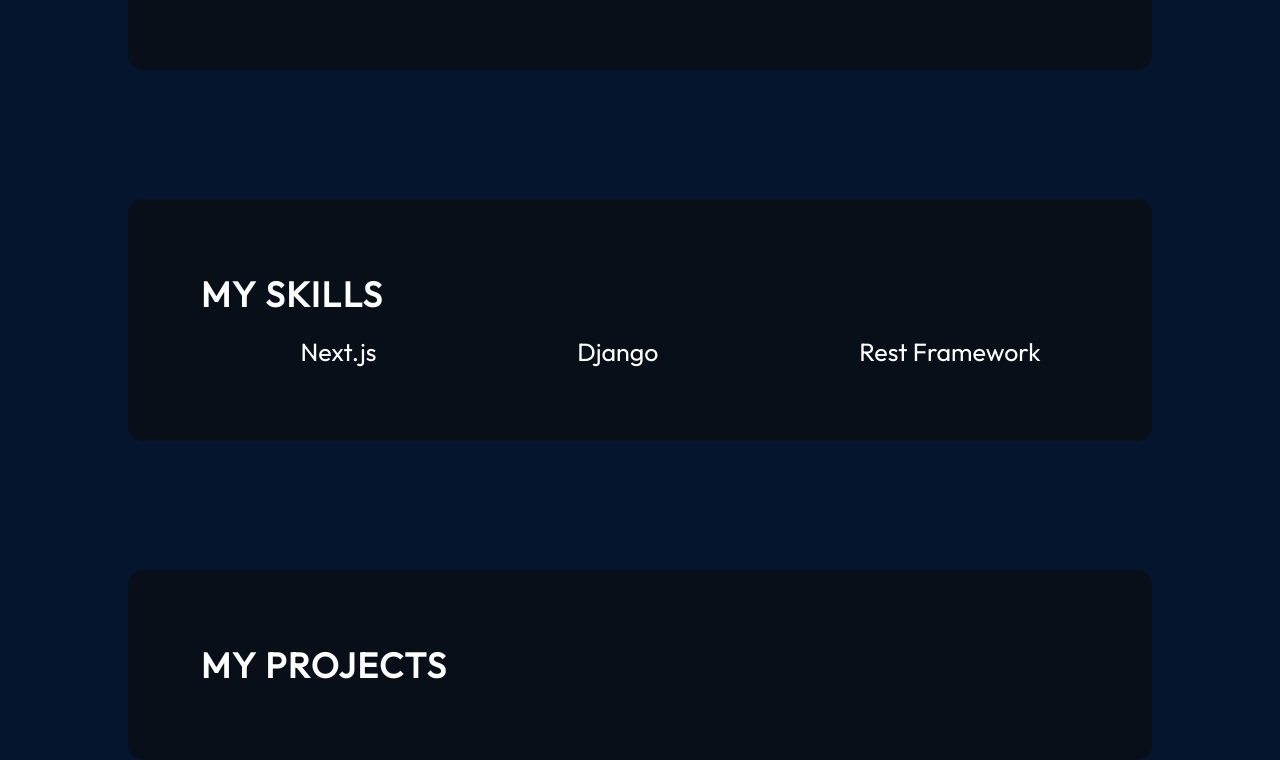
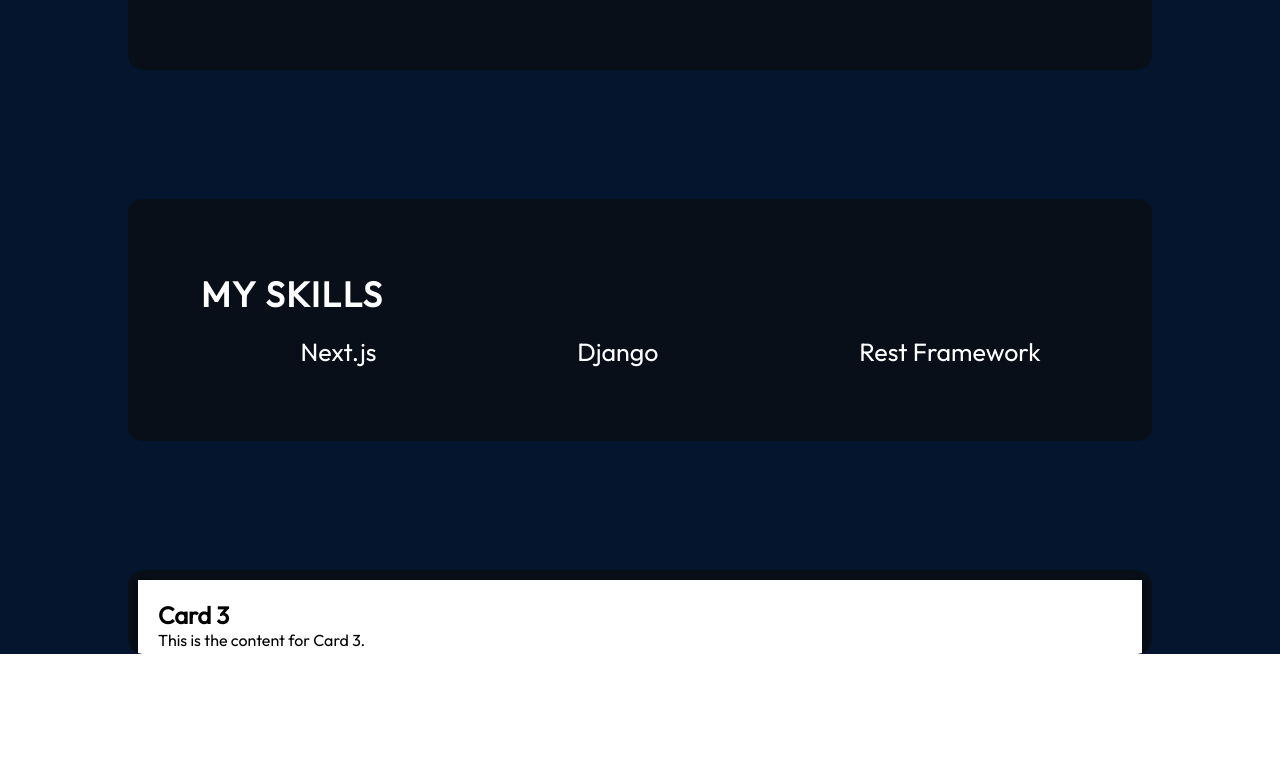
Before and after one commit to ApeX1112/portfolio, a React (Vite) app: page / in a window 1280 px wide. Shown: the part 1111-1871 px from the top of the page. After the commit the page ends 1765 px from the top, so only its background shows below. Built offline with nearby package versions, Linux system fonts and the light colour scheme.

Commit message:
projects

```diff
--- a/src/Components/Projects/Projects.css
+++ b/src/Components/Projects/Projects.css
@@ -7,7 +7,12 @@
     z-index: 1;
     margin-left: 10%;
     margin-right: 10%;
-    overflow: hidden;
+    overflow: auto;
+    padding: 20px;
+    max-height: 500px;
+    display: flex;
+    flex-direction: column;
+    align-items: center;
 }
 .projects-title{
     color:#fff;
@@ -16,3 +21,19 @@
     letter-spacing: 1.75px;
     text-transform: uppercase;
 }
+.card {
+    position: absolute;
+    top: 0;
+    left: 0;
+    right: 0;
+    background-color: white;
+    box-shadow: 0 4px 8px rgba(0,0,0,0.1);
+    margin: 10px;
+    padding: 20px;
+    transition: transform 0.3s ease-in-out;
+    height: 300px;
+  }
+
+  .card h2, .card p {
+    margin: 0;
+  }
--- a/src/Components/Projects/Projects.jsx
+++ b/src/Components/Projects/Projects.jsx
@@ -1,13 +1,46 @@
-import React from 'react'
+import React,{useRef,useEffect} from 'react'
 import './Projects.css'
 
 
 const Projects = () => {
-  return (
-    <div className='projects-container'>
-        <h1 className='projects-title'>My projects</h1>
-    </div>
-  )
+    const cardData = [
+        { title: "Card 1", content: "This is the content for Card 1." },
+        { title: "Card 2", content: "This is the content for Card 2." },
+        { title: "Card 3", content: "This is the content for Card 3." },
+      ];
+
+      const containerRef = useRef(null);
+      useEffect(() => {
+        const container = containerRef.current;
+        if (!container) return;
+
+        const handleScroll = () => {
+          const { scrollTop } = container;
+          const cards = container.querySelectorAll('.card');
+
+          cards.forEach((card, index) => {
+            if (scrollTop > (index * 100)) {
+              card.style.transform = `translateY(${scrollTop - index * 100}px)`;
+              card.style.zIndex = 1000 - index;
+            }
+          });
+        };
+
+        container.addEventListener('scroll', handleScroll);
+        return () => container.removeEventListener('scroll', handleScroll);
+      }, []);
+
+      return (
+        <div ref={containerRef} className='projects-container'>
+          <h1 className='projects-title'>My projects</h1>
+          {cardData.map((card, index) => (
+            <div className='card' key={index}>
+              <h2>{card.title}</h2>
+              <p>{card.content}</p>
+            </div>
+          ))}
+        </div>
+      );
 }
 
 export default Projects
```
